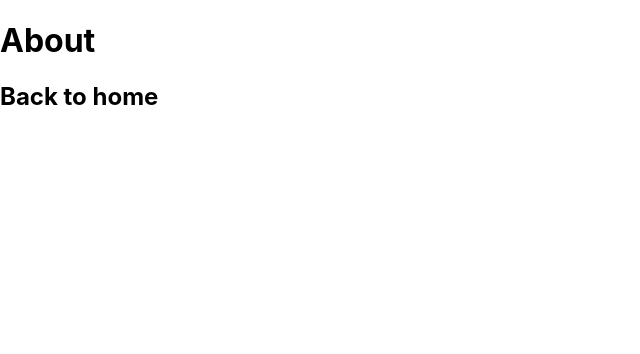
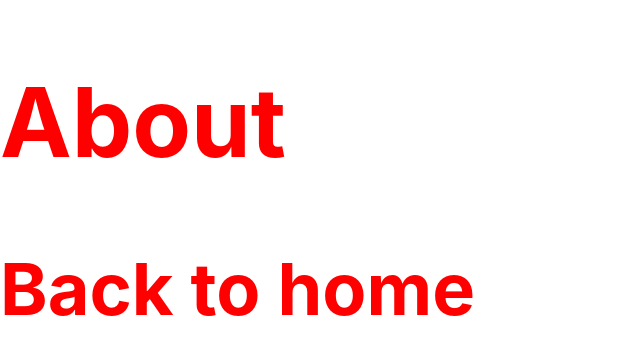
Before and after one commit to cml815/about-me, a Next.js app: page /about in a window 1280 px wide. Shown: the top 354 px of the page, without its empty margins (0-640 px from the left). Built offline with nearby package versions, Linux system fonts and the light colour scheme.

Commit message:
test layout

```diff
--- a/components/layout.js
+++ b/components/layout.js
@@ -1,3 +1,5 @@
+import styles from './layout.module.css'
+
 export default function Layout ({ children }) {
-  return <div>{children}</div>
+  return <div className={styles.headline}>{children}</div>
 }
--- /dev/null
+++ b/components/layout.module.css
@@ -0,0 +1,4 @@
+.headline {
+  font-size: 3rem;
+  color: red;
+}
```
